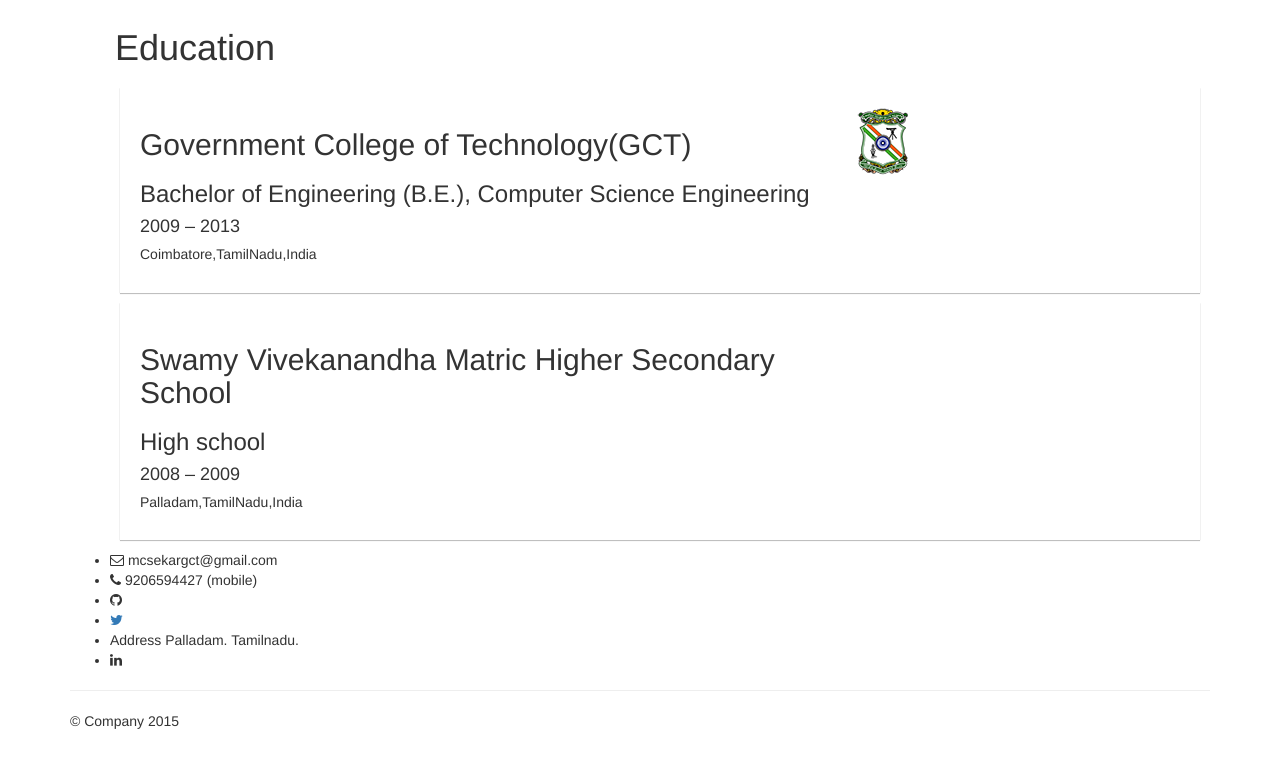
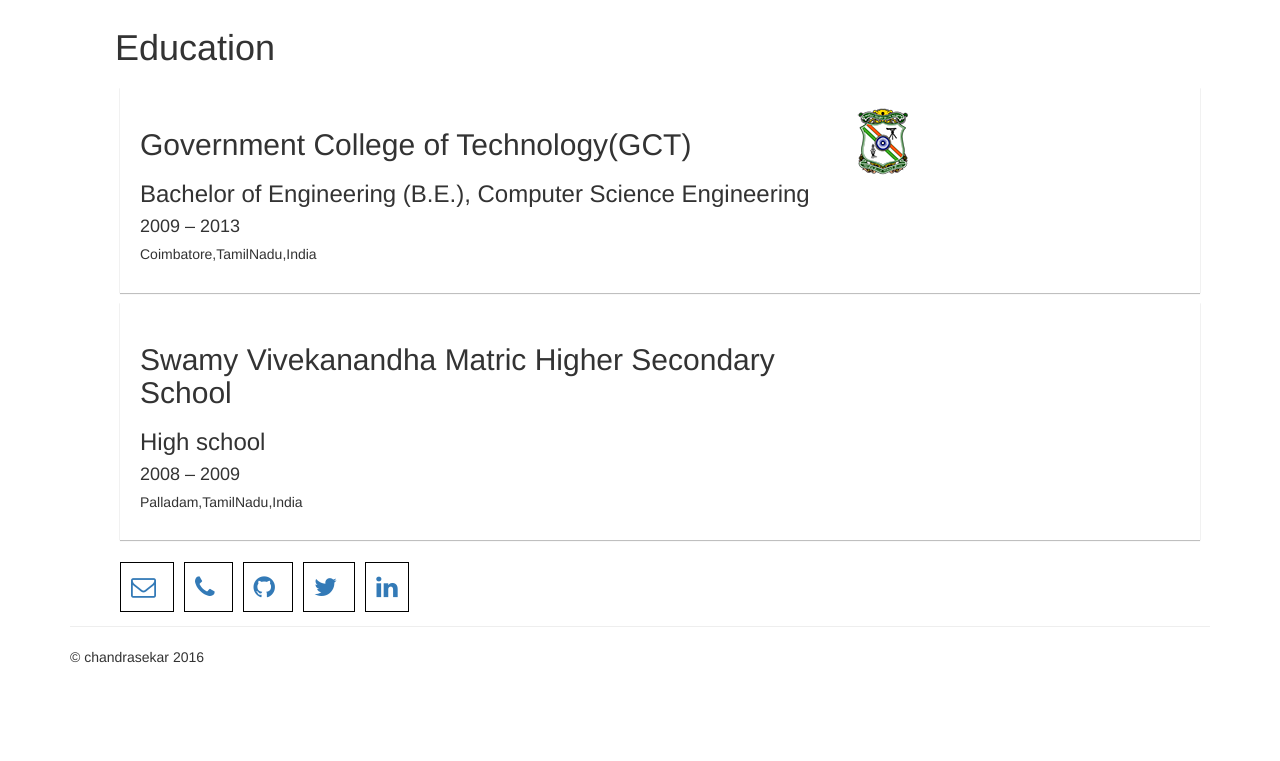
Before and after one commit to mcsekar12/mcsekar12.github.io, a plain HTML site: page index.html in a window 1280 px wide. Shown: the part 1296-2057 px from the top of the page. After the commit the page ends 1993 px from the top, so only its background shows below. Drawn offline with nearby package versions, Linux system fonts and the light colour scheme.

Commit message:
contact me

```diff
--- a/css/main.css
+++ b/css/main.css
@@ -6,6 +6,9 @@
 /* ==========================================================================
    Author's custom styles
    ========================================================================== */
+li{
+     list-style-type: none;
+}
 
 .chan_img {
 height:200px;
@@ -40,3 +43,17 @@
 padding:10px 10px 10px 45px;
 
 }
+#connect ul{
+    margin-left: 10px;
+    margin-top: 30px;
+}
+
+#connect ul li {
+
+    border: 1px solid black;
+    display: inline;
+    font-size: 25px;
+    margin-right: 10px;
+    padding: 10px;
+
+}
--- a/index.html
+++ b/index.html
@@ -9,8 +9,6 @@
         <title></title>
         <meta name="description" content="">
         <meta name="viewport" content="width=device-width, initial-scale=1">
-        <link rel="apple-touch-icon" href="apple-touch-icon.png">
-
         <link rel="stylesheet" href="css/bootstrap.min.css">
         <link rel="stylesheet" href="css/font-awesome/css/font-awesome.min.css">
         <style>
@@ -168,16 +166,15 @@
 <ul>
 
   <li>
-<i class="fa fa-envelope-o" aria-hidden="true"></i>
-    mcsekargct@gmail.com</li>
+
+  <a href="mailto:mcsekargct@gmail.com?Subject=Hello%20again" target="_top"><i class="fa fa-envelope-o" aria-hidden="true"></i></a>
   <li>
-<i class="fa fa-phone" aria-hidden="true"></i>
 
-    9206594427 (mobile)
+  <a href="tel:+919206594427"><i class="fa fa-phone" aria-hidden="true"></i></a>
   </li>
   <li>
- <i class="fa fa-github" aria-hidden="true"></i>
-<a target="_blank" href="http://github.com/mcsekar12">
+
+<a target="_blank" href="http://github.com/mcsekar12"><i class="fa fa-github" aria-hidden="true"></i>
 </a>
 
   </li>
@@ -189,14 +186,8 @@
 </a>
   </li>
   <li>
-    Address
 
-    Palladam.
-    Tamilnadu.
-  </li>
-  <li>
-    <i class="fa fa-linkedin" aria-hidden="true"></i>
-<a target="_blank" href="https://in.linkedin.com/in/mcsekar12">
+<a target="_blank" href="https://in.linkedin.com/in/mcsekar12"> <i class="fa fa-linkedin" aria-hidden="true"></i>
 </a>
 
   </li>
@@ -219,7 +210,7 @@
       <hr>
 
       <footer>
-        <p>&copy; Company 2015</p>
+        <p>&copy; chandrasekar 2016</p>
       </footer>
     </div> <!-- /container -->        <script src="//ajax.googleapis.com/ajax/libs/jquery/1.11.2/jquery.min.js"></script>
         <script>window.jQuery || document.write('<script src="js/vendor/jquery-1.11.2.min.js"><\/script>')</script>
```
Also changed, not shown: apple-touch-icon.png (deleted), favicon.ico (deleted), tile-wide.png (deleted), tile.png (deleted).
